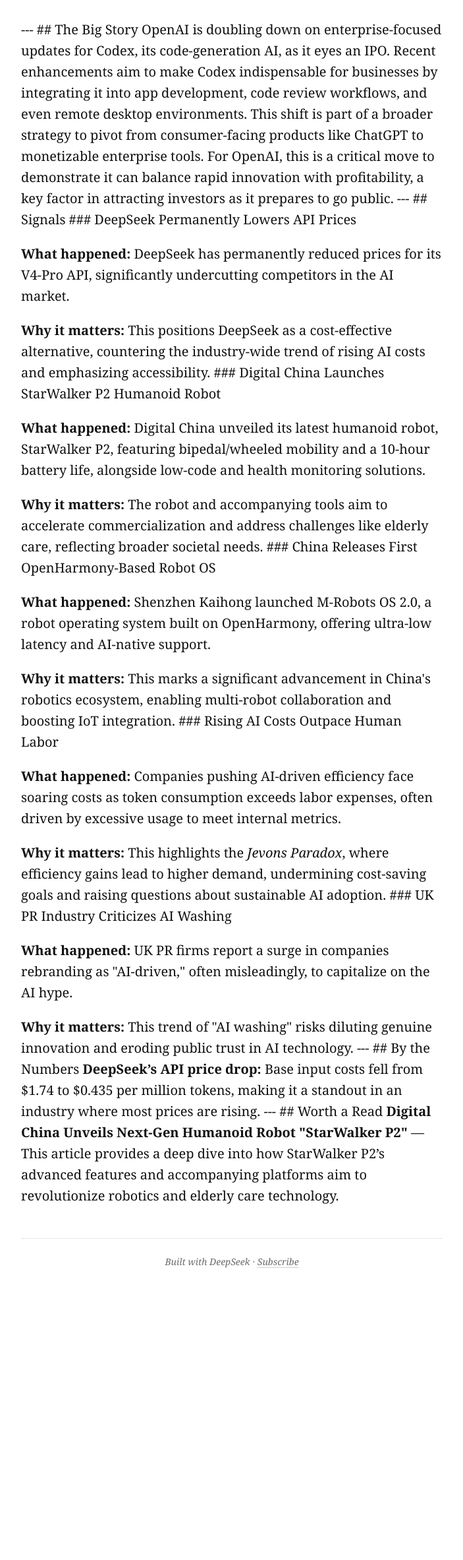
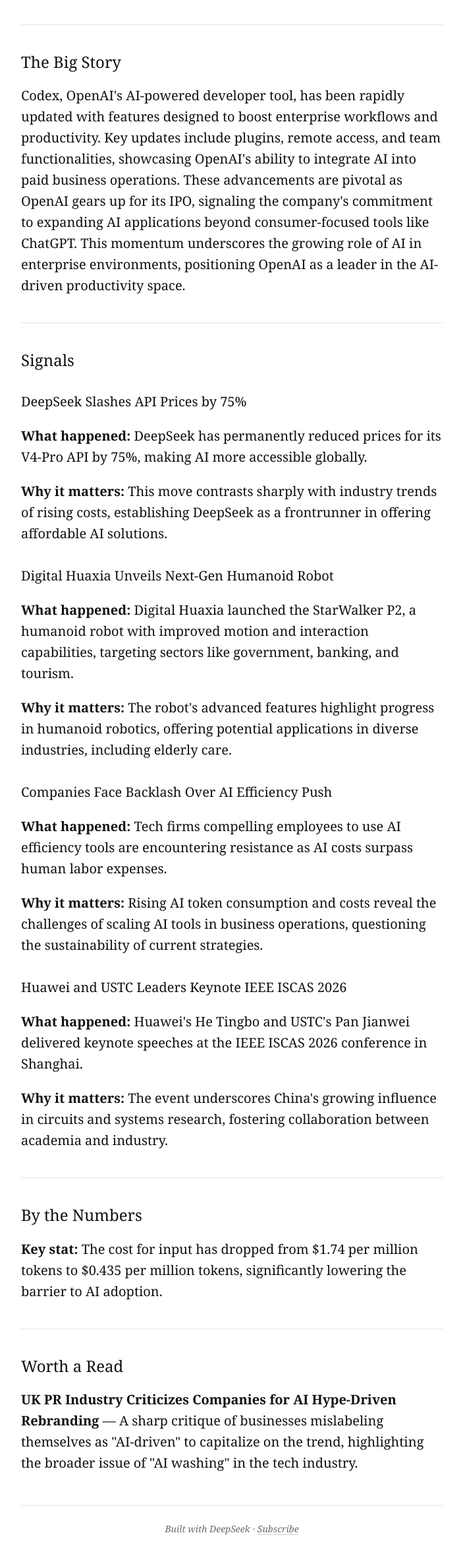
Before and after one commit to zengdaizhou/sinoai-signals, a website: page archive/2026-05-24.html in a window 1280 px wide. Shown: the part 87-2452 px from the top of the page at 66% size, without its empty margins (288-991 px from the left). Before the commit the page ends 2071 px from the top, so only its background shows below. Drawn offline with Linux system fonts and the light colour scheme.

Commit message:
Archive newsletter 2026-05-24

```diff
--- a/archive/2026-05-24.html
+++ b/archive/2026-05-24.html
@@ -27,17 +27,29 @@
 <body>
 <h1>SinoAI Signals</h1>
 <p class="sub">Sunday, May 24, 2026 — Your daily briefing on China's AI landscape</p>
-<p>--- ## The Big Story OpenAI is doubling down on enterprise-focused updates for Codex, its code-generation AI, as it eyes an IPO. Recent enhancements aim to make Codex indispensable for businesses by integrating it into app development, code review workflows, and even remote desktop environments. This shift is part of a broader strategy to pivot from consumer-facing products like ChatGPT to monetizable enterprise tools. For OpenAI, this is a critical move to demonstrate it can balance rapid innovation with profitability, a key factor in attracting investors as it prepares to go public. --- ## Signals ### DeepSeek Permanently Lowers API Prices</p>
-<p><strong>What happened:</strong> DeepSeek has permanently reduced prices for its V4-Pro API, significantly undercutting competitors in the AI market.</p>
-<p><strong>Why it matters:</strong> This positions DeepSeek as a cost-effective alternative, countering the industry-wide trend of rising AI costs and emphasizing accessibility. ### Digital China Launches StarWalker P2 Humanoid Robot</p>
-<p><strong>What happened:</strong> Digital China unveiled its latest humanoid robot, StarWalker P2, featuring bipedal/wheeled mobility and a 10-hour battery life, alongside low-code and health monitoring solutions.</p>
-<p><strong>Why it matters:</strong> The robot and accompanying tools aim to accelerate commercialization and address challenges like elderly care, reflecting broader societal needs. ### China Releases First OpenHarmony-Based Robot OS</p>
-<p><strong>What happened:</strong> Shenzhen Kaihong launched M-Robots OS 2.0, a robot operating system built on OpenHarmony, offering ultra-low latency and AI-native support.</p>
-<p><strong>Why it matters:</strong> This marks a significant advancement in China's robotics ecosystem, enabling multi-robot collaboration and boosting IoT integration. ### Rising AI Costs Outpace Human Labor</p>
-<p><strong>What happened:</strong> Companies pushing AI-driven efficiency face soaring costs as token consumption exceeds labor expenses, often driven by excessive usage to meet internal metrics.</p>
-<p><strong>Why it matters:</strong> This highlights the <em>Jevons Paradox</em>, where efficiency gains lead to higher demand, undermining cost-saving goals and raising questions about sustainable AI adoption. ### UK PR Industry Criticizes AI Washing</p>
-<p><strong>What happened:</strong> UK PR firms report a surge in companies rebranding as "AI-driven," often misleadingly, to capitalize on the AI hype.</p>
-<p><strong>Why it matters:</strong> This trend of "AI washing" risks diluting genuine innovation and eroding public trust in AI technology. --- ## By the Numbers <strong>DeepSeek’s API price drop:</strong> Base input costs fell from $1.74 to $0.435 per million tokens, making it a standout in an industry where most prices are rising. --- ## Worth a Read <strong>Digital China Unveils Next-Gen Humanoid Robot "StarWalker P2"</strong> — This article provides a deep dive into how StarWalker P2’s advanced features and accompanying platforms aim to revolutionize robotics and elderly care technology.</p>
+<hr>
+<h2>The Big Story</h2>
+<p>Codex, OpenAI's AI-powered developer tool, has been rapidly updated with features designed to boost enterprise workflows and productivity. Key updates include plugins, remote access, and team functionalities, showcasing OpenAI's ability to integrate AI into paid business operations. These advancements are pivotal as OpenAI gears up for its IPO, signaling the company's commitment to expanding AI applications beyond consumer-focused tools like ChatGPT. This momentum underscores the growing role of AI in enterprise environments, positioning OpenAI as a leader in the AI-driven productivity space.</p>
+<hr>
+<h2>Signals</h2>
+<h3>DeepSeek Slashes API Prices by 75%</h3>
+<p><strong>What happened:</strong> DeepSeek has permanently reduced prices for its V4-Pro API by 75%, making AI more accessible globally.</p>
+<p><strong>Why it matters:</strong> This move contrasts sharply with industry trends of rising costs, establishing DeepSeek as a frontrunner in offering affordable AI solutions.</p>
+<h3>Digital Huaxia Unveils Next-Gen Humanoid Robot</h3>
+<p><strong>What happened:</strong> Digital Huaxia launched the StarWalker P2, a humanoid robot with improved motion and interaction capabilities, targeting sectors like government, banking, and tourism.</p>
+<p><strong>Why it matters:</strong> The robot's advanced features highlight progress in humanoid robotics, offering potential applications in diverse industries, including elderly care.</p>
+<h3>Companies Face Backlash Over AI Efficiency Push</h3>
+<p><strong>What happened:</strong> Tech firms compelling employees to use AI efficiency tools are encountering resistance as AI costs surpass human labor expenses.</p>
+<p><strong>Why it matters:</strong> Rising AI token consumption and costs reveal the challenges of scaling AI tools in business operations, questioning the sustainability of current strategies.</p>
+<h3>Huawei and USTC Leaders Keynote IEEE ISCAS 2026</h3>
+<p><strong>What happened:</strong> Huawei's He Tingbo and USTC's Pan Jianwei delivered keynote speeches at the IEEE ISCAS 2026 conference in Shanghai.</p>
+<p><strong>Why it matters:</strong> The event underscores China's growing influence in circuits and systems research, fostering collaboration between academia and industry.</p>
+<hr>
+<h2>By the Numbers</h2>
+<p><strong>Key stat:</strong> The cost for input has dropped from $1.74 per million tokens to $0.435 per million tokens, significantly lowering the barrier to AI adoption.</p>
+<hr>
+<h2>Worth a Read</h2>
+<p><strong>UK PR Industry Criticizes Companies for AI Hype-Driven Rebranding</strong> — A sharp critique of businesses mislabeling themselves as "AI-driven" to capitalize on the trend, highlighting the broader issue of "AI washing" in the tech industry.</p>
 
 <p class="footer"><em>Built with DeepSeek</em> · <a href="https://sinoaisignals.substack.com">Subscribe</a></p>
 </body>
```
Also changed, not shown: archive/2026-05-24.md (+37 -11 lines).
